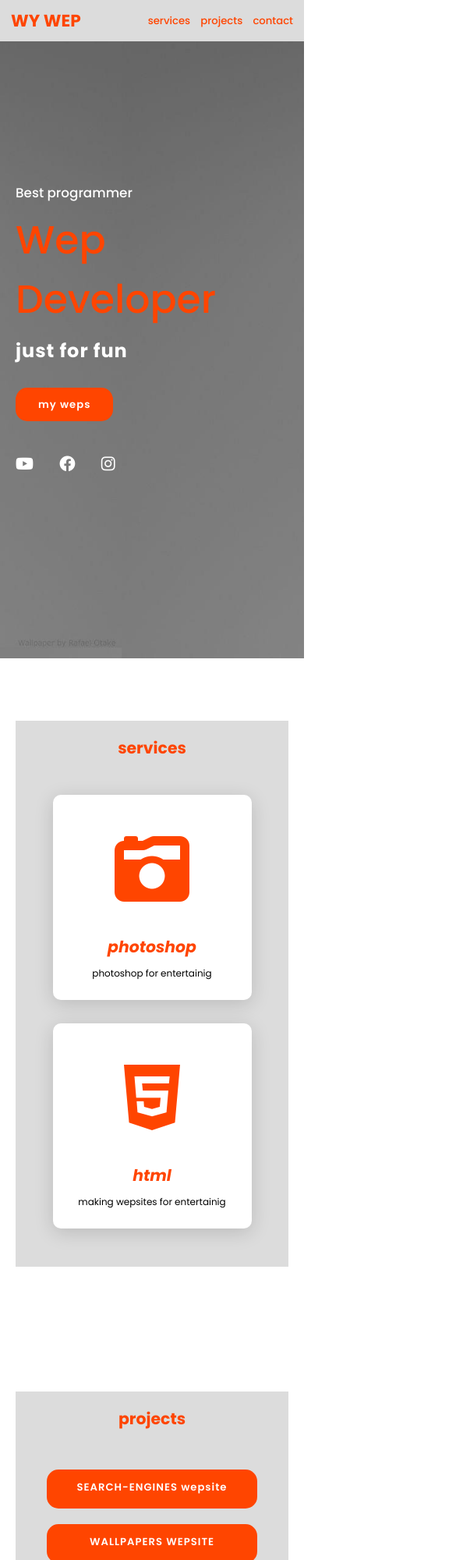
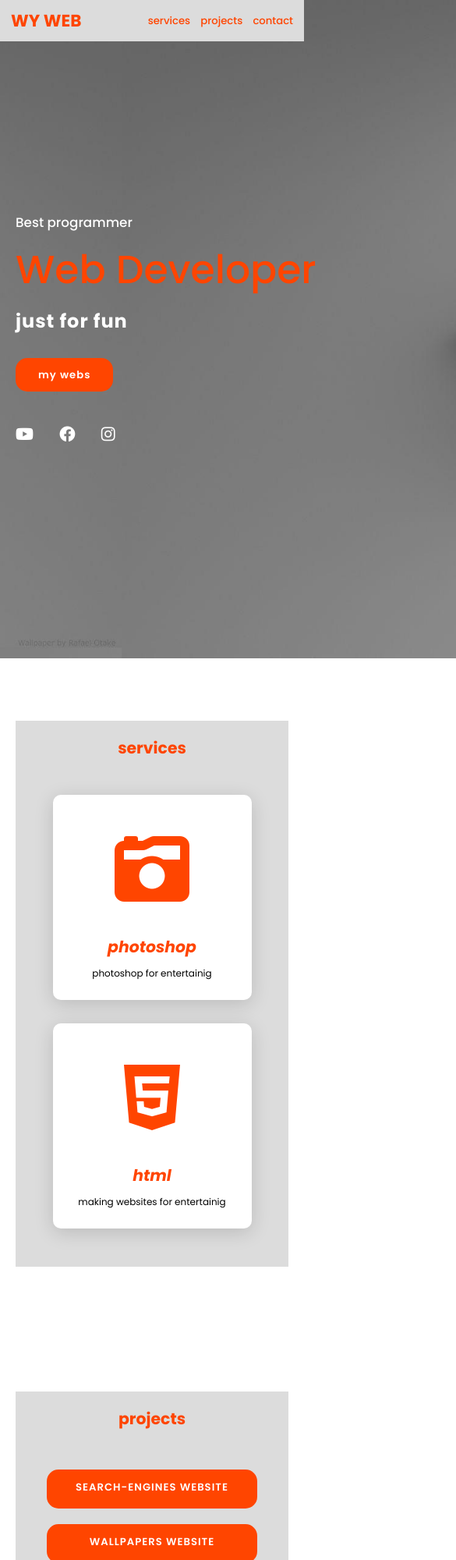
Before and after one commit to eagle435/profile, a plain HTML site: page index.html in a window 390 px wide. Shown: the top 2000 px of the page at 78% size, 585 px wide, since content can reach past the window. Drawn offline with Linux system fonts and the light colour scheme.

Commit message:
Add files via upload

```diff
--- a/index.html
+++ b/index.html
@@ -5,11 +5,11 @@
     <meta name="viewport" content="width=device-width, initial-scale=1.0">
     <link rel="stylesheet" href="https://cdnjs.cloudflare.com/ajax/libs/font-awesome/6.4.2/css/all.min.css">
     <link rel="stylesheet" href="style.css">
-    <title> my wep</title>
+    <title> my web</title>
 </head>
 <body>
     <header>
-        <a href="a" class="logo"> WY WEP</a>
+        <a href="a" class="logo"> WY WEB</a>
         <nav class="navigation">
             <a href="#services">services</a>
             <a href="#projects">projects</a>
@@ -18,9 +18,9 @@
     </header>
     <section class="main">
         <div>
-            <h2>Best programmer<br><span>Wep Developer</span></h2>
+            <h2>Best programmer<br><span>Web Developer</span></h2>
             <h3>just for fun</h3>
-            <a href="#projects" class="main-btn"> my weps</a>
+            <a href="#projects" class="main-btn"> my webs</a>
             <div class="social-icons">
                 <a href="https://www.youtube.com"><i class="fa-brands fa-youtube"></i></a>
                 <a href="https://www.facebook.com"><i class="fa-brands fa-facebook"></i></a>
@@ -49,7 +49,7 @@
                 </div>
                 <div class="info">
                     <h3> html</h3>
-                    <p> making wepsites for entertainig</p>
+                    <p> making websites for entertainig</p>
                 </div>
             </div>
 
@@ -65,12 +65,12 @@
 
         <div class="content">
        <div class="me">
-        <a href="https://eagle435.github.io/all-in-one/">SEARCH-ENGINES wepsite</a>
+        <a href="https://eagle435.github.io/all-in-one/">SEARCH-ENGINES WEBSITE</a>
        </div>
         </div>
   <div class="content">
         <div class="me">
-            <a href="https://eagle435.github.io/4k-wallpapers/">WALLPAPERS WEPSITE</a>
+            <a href="https://eagle435.github.io/4k-wallpapers/">WALLPAPERS WEBSITE</a>
         </div>
   </div>
 
--- a/style.css
+++ b/style.css
@@ -222,7 +222,7 @@ font-style: italic;
 @media (max-width:650px){
     body{
         max-width: 100%;
-        overflow: hidden;
+       overflow-x: hidden;
         font-size: 12px;
     }
     .main-content h2{
@@ -233,7 +233,7 @@ font-style: italic;
     }
     .main{
         background-size: cover;
-        max-width: 100%;
+        width: 600px;
     }
     header{
         max-width: 100%;
@@ -263,11 +263,12 @@ font-style: italic;
 body{
     font: 10px;
     max-width: 100%;
-    overflow: hidden;
+  overflow-x: hidden;
 }
 .main{
     background-size: cover;
-    max-width: 100%;
+
+    width: 400px;
 }
 header{
     max-width: 100%;
```
